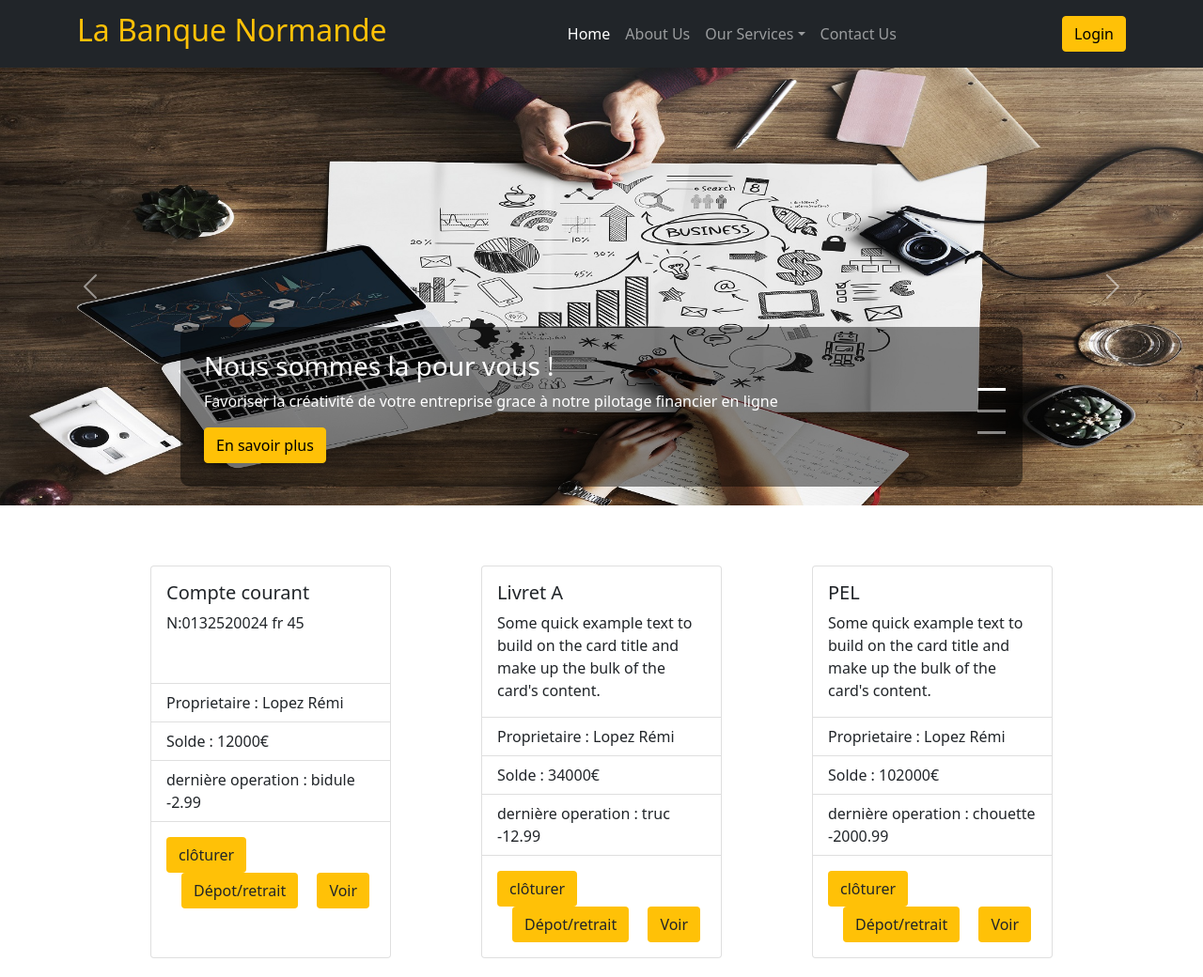
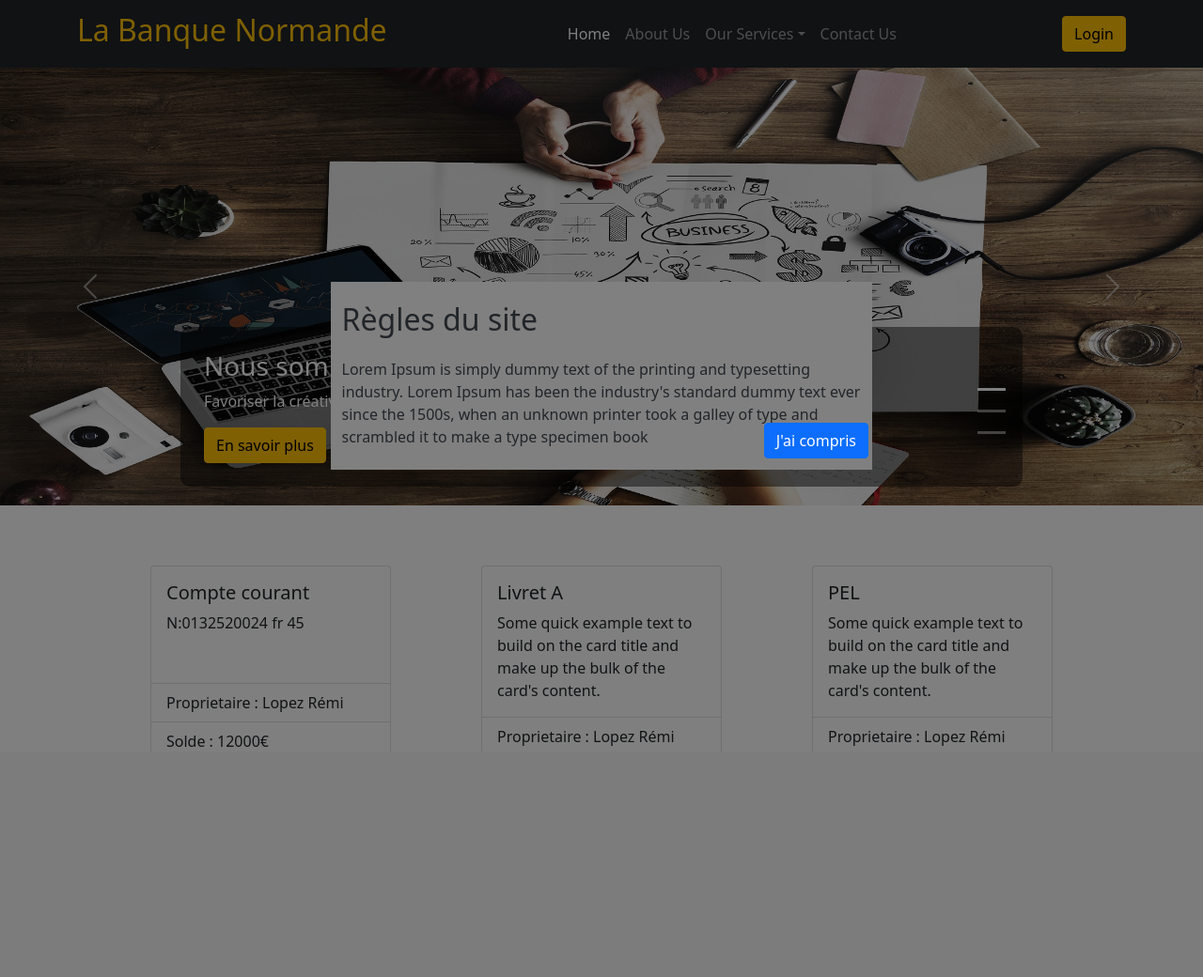
Before and after one commit to LopezRemi/banque_normande, a PHP site: page / in a window 1280 px wide. Shown: the top 1040 px of the page at 94% size. After the commit the page ends 800 px from the top, so only its background shows below. Run offline with PHP 8.4, Linux system fonts and the light colour scheme; some libraries are stand-ins or nearby versions.

Commit message:
layer done

```diff
--- a/css/main.css
+++ b/css/main.css
@@ -86,6 +86,53 @@ textarea {
 /* ==========================================================================
    Author's custom styles
    ========================================================================== */
+
+
+/* ################# css du layer ################ */
+/* ################################################## */
+
+.mainLayer{
+  justify-content: center;
+  display: flex;
+  width: 100%;
+  height: 100%;
+  position: fixed;
+  z-index: 1000;
+  top: 0;
+  left: 0;
+  background-color: rgb(0 0 0 / 50%);
+}
+
+.divLayer{
+  width: 45vw;
+  min-height: 25vh;
+  align-self: center;
+  background-color: grey;
+  z-index: 10000;
+  display: flex;
+  flex-direction: column;
+  position: relative;
+
+}
+
+.titleLayer {
+  margin-left: 2%;
+}
+
+.textLayer{
+  margin-left: 2%;
+}
+
+.layerBtn{
+position: absolute;
+left: 80%;
+top: 75%;
+
+}
+
+.none{
+  display: none;
+}
 
 
 
--- /dev/null
+++ b/data/layer.txt
@@ -0,0 +1 @@
+Lorem Ipsum is simply dummy text of the printing and typesetting industry. Lorem Ipsum has been the industry's standard dummy text ever since the 1500s, when an unknown printer took a galley of type and scrambled it to make a type specimen book
--- a/js/main.js
+++ b/js/main.js
@@ -1,6 +1,45 @@
-function negative(num){
-    return -Math.abs(num)
+document.body.onload = addElement;
+
+
+function addElement() {
+    let mainLayerDiv = document.createElement('DIV')
+    mainLayerDiv.classList.add("mainLayer")
+    document.body.appendChild(mainLayerDiv);
+
+    let layerDiv = document.createElement('DIV')
+    layerDiv.classList.add("divLayer")
+    mainLayerDiv.appendChild(layerDiv)
+
+    let titleDiv = document.createElement('H1')
+    titleDiv.classList.add("titleLayer")
+    titleDiv.innerText = ('Règles du site')
+    layerDiv.appendChild(titleDiv)
+
+    let textLayer = document.createElement('DIV')
+    textLayer.classList.add("textLayer")
+    layerDiv.appendChild(textLayer)
+    let httpRequest = new XMLHttpRequest()
+ httpRequest.onreadystatechange = function() {
+     if (httpRequest.readyState === XMLHttpRequest.DONE) {
+         if (httpRequest.status === 200) {
+             let text = document.getElementsByClassName("textLayer");
+             text[0].innerText = httpRequest.responseText
+             console.log(httpRequest.responseText)
+         }
+    }
 }
+    httpRequest.open('GET', 'data/layer.txt');
+    httpRequest.send();
 
-negative(12);
-console.log(negative(0))
+    let layerBtn = document.createElement('button')
+    layerBtn.classList.add('btn','btn-primary','layerBtn')
+    layerBtn.innerHTML = "J'ai compris"
+    layerDiv.appendChild(layerBtn)
+
+    document.getElementsByClassName("layerBtn")
+    layerBtn.addEventListener("click",(e)=>{
+    mainLayerDiv.classList.add("none")
+
+    })
+
+};
```
